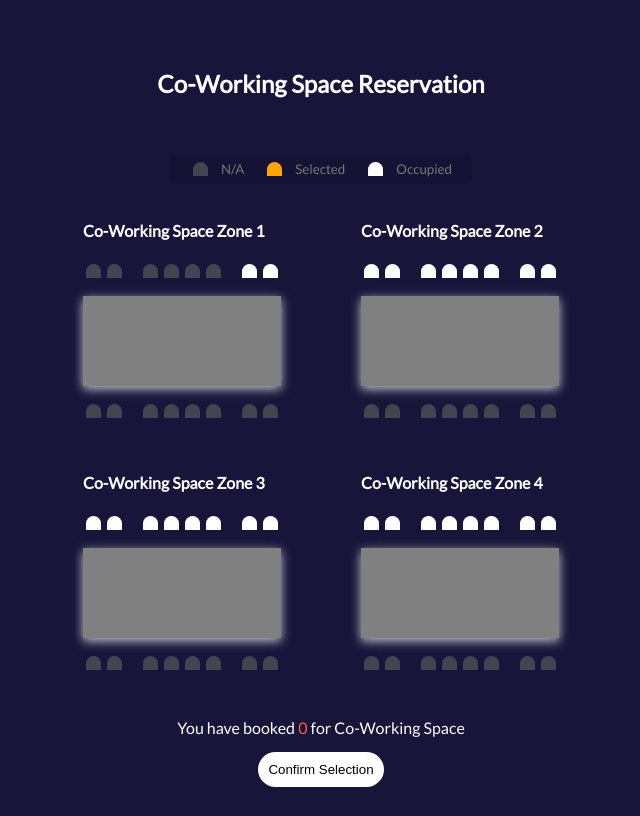
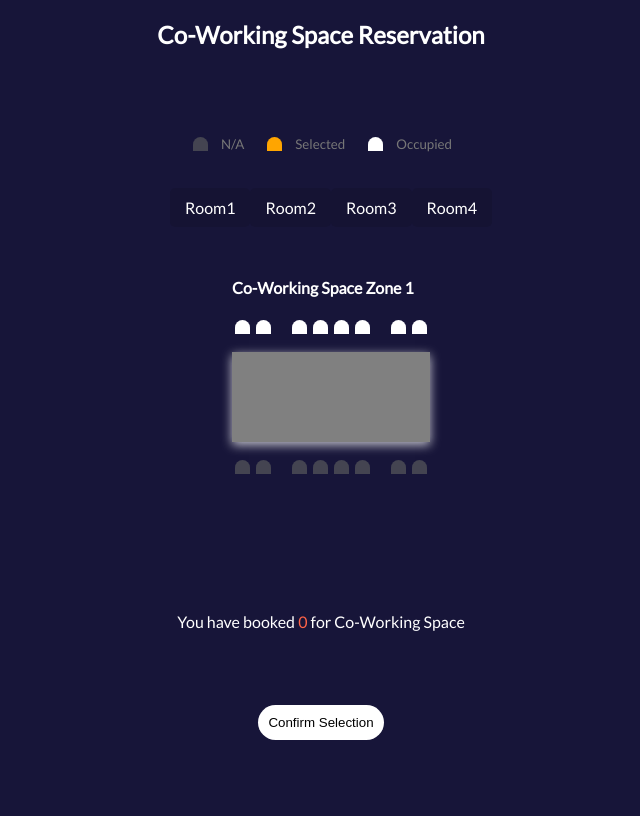
Before and after one commit to NaNiCatO/Project_web, a plain HTML site: page page/booking.html in a window 1280 px wide. Shown: the whole page, without its empty margins (319-959 px from the left). Drawn offline with Linux system fonts and the light colour scheme.

Commit message:
complete booking
done

```diff
--- a/css/booking.css
+++ b/css/booking.css
@@ -2,6 +2,8 @@
 
 * {
   box-sizing: border-box;
+  margin: auto;
+  padding: auto;
 }
 
 body {
@@ -35,8 +37,13 @@ body {
 .container,.container2,.container3,.container4 {
   perspective: 1000px;
   margin-bottom: 30px;
+
 }
+.head{
+  padding-bottom: 20px;
+  margin-top: -50px;
 
+}
 .seat {
   background-color: #444451;
   height: 14px;
@@ -45,6 +52,8 @@ body {
   border-top-left-radius: 10px;
   border-top-right-radius: 10px;
 }
+
+
 
 .seat.selected {
   background-color: orange;
@@ -73,7 +82,7 @@ body {
 }
 
 .showcase {
-  background-color: rgba(0, 0, 0, 0.1);
+  /* background-color: rgba(0, 0, 0, 0.1); */
   padding: 5px 10px;
   border-radius: 5px;
   color: #777;
@@ -157,3 +166,44 @@ p.text span {
 p{
   padding: 10px;
 }
+
+
+/* .bg{
+  background-color: red;
+} */
+
+.Room {
+  list-style: none;
+  display: flex;
+  margin-top: -100px;
+  padding: 30px 0px 0px 20px;
+  /* background-color: #fff; */
+
+}
+
+.small1 {
+  margin-top: -20px;
+  padding: 10px 15px 10px 15px;
+  cursor: pointer;
+  background-color:rgba(0, 0, 0, 0.1);
+  border-radius: 5px;
+}
+
+.small1:hover {
+  color: orange; /* Change the color on hover as needed */
+}
+
+
+.Room li {
+  margin-top: -20px;
+  padding: 10px 15px 10px 15px;
+  cursor: pointer;
+  background-color:rgba(0, 0, 0, 0.1);
+  border-radius: 5px;
+}
+
+
+
+.Room li:hover {
+  color: orange; /* Change the color on hover as needed */
+}
--- a/js/booking.js
+++ b/js/booking.js
@@ -1,14 +1,76 @@
 const container = document.querySelector('.container');
-const seats = document.querySelectorAll('.row .seat:not(.occupied');
-const count = document.getElementById('count');
-const total = document.getElementById('total');
-const CoSeatSelect = document.getElementById('CoSeat');
-const confirmButton = document.getElementById('confirm-button');
-
-
 const container2 = document.querySelector('.container2');
 const container3 = document.querySelector('.container3');
 const container4 = document.querySelector('.container4');
+const RoomBarEL = document.getElementById('RoomBarEL');
+
+const count = document.getElementById('count');
+const CoSeatSelect = document.getElementById('CoSeat');
+const confirmButton = document.getElementById('confirm-button');
+const seats = document.querySelectorAll('.row .seat:not(.occupied)');
+
+
+showRoom(1);
+
+
+
+
+
+function showRoom(roomNumber) {
+  RoomBarEL.style.display = 'flex';
+
+
+  for (let i = 1; i <= 4; i++) {
+
+    const roomEl = document.getElementById('Room' + i);
+    console.log('roomEl =', roomNumber);
+    const containerEl = document.getElementById('container' + i);
+    if (i === roomNumber) {
+      roomEl.style.display = 'flex';
+      containerEl.style.display = 'flex';
+      console.log('if container =', i);
+
+    } else {
+      roomEl.style.display = 'flex';
+      containerEl.style.display = 'none';
+      // console.log('else container =', i);
+
+    }
+
+  }
+
+
+
+
+  updateSelectedCount();
+
+}
+
+
+
+
+
+confirmButton.addEventListener('click', () => {
+  // Mark selected seats as occupied
+  const selectedSeats = document.querySelectorAll('.row .seat.selected');
+  selectedSeats.forEach((seat) => {
+    seat.classList.remove('selected');
+    seat.classList.add('occupied');
+  });
+
+
+
+  const selectedSeatsCount = selectedSeats.length;
+
+  // Display a confirmation message using alert
+  alert("You have successfully booked the seat for " + selectedSeatsCount + " seats");
+  updateSelectedCount();
+
+});
+
+
+
+
 
 
 function setCoSeatData(CoSeatIndex) {
@@ -63,9 +125,9 @@ container.addEventListener('click', (e) => {
 
     updateSelectedCount();
   }
+  console.log('container');
 });
 
-// Seat click event
 container2.addEventListener('click', (e) => {
   if (e.target.classList.contains('seat') && !e.target.classList.contains('occupied')) {
     e.target.classList.toggle('selected');
@@ -73,10 +135,10 @@ container2.addEventListener('click', (e) => {
 
     updateSelectedCount();
   }
+  console.log('container2');
 });
 
-
-
+// Seat click event
 container3.addEventListener('click', (e) => {
   if (e.target.classList.contains('seat') && !e.target.classList.contains('occupied')) {
     e.target.classList.toggle('selected');
@@ -84,9 +146,10 @@ container3.addEventListener('click', (e) => {
 
     updateSelectedCount();
   }
+  console.log('container3');
 });
 
-
+// Seat click event
 container4.addEventListener('click', (e) => {
   if (e.target.classList.contains('seat') && !e.target.classList.contains('occupied')) {
     e.target.classList.toggle('selected');
@@ -94,6 +157,7 @@ container4.addEventListener('click', (e) => {
 
     updateSelectedCount();
   }
+  console.log('container4');
 });
 
 
@@ -101,49 +165,9 @@ container4.addEventListener('click', (e) => {
 updateSelectedCount();
 
 
-confirmButton.addEventListener('click', () => {
-    // Mark selected seats as occupied
-    const selectedSeats = document.querySelectorAll('.row .seat.selected');
-    selectedSeats.forEach((seat) => {
-      seat.classList.remove('selected');
-      seat.classList.add('occupied');
-    });
-
-    const selectedSeatsCount = selectedSeats.length;
-
-    // Display a confirmation message using alert
-    alert("You have successfully booked the seat for " + selectedSeatsCount + " seats");
-
-    updateSelectedCount();
-  });
-
   function updateSelectedCount() {
     const selectedSeats = document.querySelectorAll('.row .seat.selected');
     const selectedSeatsCount = selectedSeats.length;
 
     count.innerText = selectedSeatsCount;
   }
-
-
-
-
-  // Clear local storage data when a new day starts (at midnight)
-
-// function clearLocalStorageOnNewDay() {
-//   const lastClearTime = localStorage.getItem('lastClearTime');
-//   if (!lastClearTime) {
-//     localStorage.setItem('lastClearTime', new Date().getTime());
-//   } else {
-//     const lastClearDate = new Date(parseInt(lastClearTime));
-//     const now = new Date();
-//     if (now - lastClearDate >= 24 * 60 * 60 * 1000) { // 24 hours
-//       // Clear data
-//       localStorage.clear();
-//       // Set the new last clear time
-//       localStorage.setItem('lastClearTime', now.getTime());
-//     }
-//   }
-// }
-
-// // Run the clearLocalStorageOnNewDay function when the page loads
-// clearLocalStorageOnNewDay();
--- a/page/booking.html
+++ b/page/booking.html
@@ -1,3 +1,5 @@
+
+
 <!DOCTYPE html>
 <html lang="en">
 
@@ -11,20 +13,8 @@
 
 <body>
 
-
-
-
   <div class="CoSeat-container">
-    <h2 id = "CoSeat">Co-Working Space Reservation</h2>
-
-      <!-- <label>Pick a Seat:</label>
-      <select id="CoSeat">
-        <option value="99">Co-Working Zone1</option>
-        <option value="98">Co-Working Zone2</option>
-
-      </select> -->
-
-
+    <h2 id="CoSeat">Co-Working Space Reservation</h2>
   </div>
 
   <ul class="showcase">
@@ -32,18 +22,25 @@
       <div class="seat"></div>
       <small>N/A</small>
     </li>
-
     <li>
       <div class="seat selected"></div>
       <small>Selected</small>
     </li>
-
     <li>
       <div class="seat occupied"></div>
       <small>Occupied</small>
     </li>
   </ul>
 
+<div class = "bg">
+  <ul class="Room" id="RoomBarEL">
+
+      <div class="small1" id="Room1" onclick="showRoom(1);">Room1</div>
+      <div class="small1" id="Room2" onclick="showRoom(2);">Room2</div>
+      <div class="small1" id="Room3" onclick="showRoom(3);">Room3</div>
+      <div class="small1" id="Room4" onclick="showRoom(4);">Room4</div>
+  </ul>
+</div>
 
 
 
@@ -51,42 +48,12 @@
   <div class="fixed-container">
     <div class="space">
 
+      <div class="container Room" id="container1">
         <div class="container">
+
+
           <div class="head">
             <h4>Co-Working Space Zone 1</h1>
-        </div>
-        <div class="row">
-          <div class="seat" value="1"></div>
-          <div class="seat" value="2"></div>
-          <div class="seat" value="3"></div>
-          <div class="seat" value="4"></div>
-          <div class="seat" value="5"></div>
-          <div class="seat" value="6"></div>
-          <div class="seat occupied" value="7"></div>
-          <div class="seat occupied" value="8"></div>
-        </div>
-
-        <div class="screen"></div>
-
-        <div class="row">
-          <div class="seat" value="9"></div>
-          <div class="seat" value="10"></div>
-          <div class="seat" value="11"></div>
-          <div class="seat" value="12"></div>
-          <div class="seat" value="13"></div>
-          <div class="seat" value="14"></div>
-          <div class="seat" value="15"></div>
-          <div class="seat" value="16"></div>
-        </div>
-      </div>
-
-
-
-
-      <!-- Zone 2: Seat Selection -->
-      <div class="container2">
-        <div class="head">
-          <h4>Co-Working Space Zone 3</h1>
           </div>
           <div class="row">
             <div class="seat occupied" value="11"></div>
@@ -112,14 +79,14 @@
             <div class="seat" value="161"></div>
           </div>
         </div>
-
       </div>
 
+      <!-- Zone 2: Seat Selection -->
+      <div class="container Room" id="container2">
+        <!-- Content for Room 2 -->
+        <div class="container2">
 
-    <div class="space">
 
-      <!-- Zone 3: Seat Selection -->
-      <div class="container3">
           <div class="head">
             <h4>Co-Working Space Zone 2</h1>
           </div>
@@ -147,56 +114,81 @@
             <div class="seat" value="161"></div>
           </div>
         </div>
+      </div>
+
+      <!-- Zone 3: Seat Selection -->
+      <div class="container Room" id="container3">
+        <!-- Content for Room 3 -->
+        <div class="container3">
 
 
+          <div class="head">
+            <h4>Co-Working Space Zone 3</h1>
+          </div>
+          <div class="row">
+            <div class="seat occupied" value="11"></div>
+            <div class="seat occupied" value="21"></div>
+            <div class="seat occupied" value="31"></div>
+            <div class="seat" value="41"></div>
+            <div class="seat occupied" value="51"></div>
+            <div class="seat occupied" value="61"></div>
+            <div class="seat" value="71"></div>
+            <div class="seat occupied" value="81"></div>
+          </div>
+
+          <div class="screen"></div>
+
+          <div class="row">
+            <div class="seat" value="1"></div>
+            <div class="seat" value="11"></div>
+            <div class="seat" value="1211"></div>
+            <div class="seat" value="1221"></div>
+            <div class="seat" value="1312"></div>
+            <div class="seat" value="1412"></div>
+            <div class="seat" value="1512"></div>
+            <div class="seat" value="1612"></div>
+          </div>
+        </div>
+      </div>
+
       <!-- Zone 4: Seat Selection -->
+      <div class="container Room" id="container4">
+        <!-- Content for Room 4 -->
         <div class="container4">
+
+
           <div class="head">
             <h4>Co-Working Space Zone 4</h1>
           </div>
           <div class="row">
             <div class="seat occupied" value="11"></div>
             <div class="seat occupied" value="21"></div>
-          <div class="seat occupied" value="31"></div>
+            <div class="seat" value="31"></div>
             <div class="seat occupied" value="41"></div>
-          <div class="seat occupied" value="51"></div>
+            <div class="seat" value="51"></div>
             <div class="seat occupied" value="61"></div>
-          <div class="seat occupied" value="71"></div>
+            <div class="seat" value="71"></div>
             <div class="seat occupied" value="81"></div>
           </div>
 
           <div class="screen"></div>
 
           <div class="row">
-          <div class="seat" value="91"></div>
-          <div class="seat" value="101"></div>
-          <div class="seat" value="111"></div>
-          <div class="seat" value="121"></div>
-          <div class="seat" value="131"></div>
-          <div class="seat" value="141"></div>
-          <div class="seat" value="151"></div>
-          <div class="seat" value="161"></div>
+            <div class="seat" value="1"></div>
+            <div class="seat" value="11"></div>
+            <div class="seat" value="1211"></div>
+            <div class="seat" value="1221"></div>
+            <div class="seat" value="1312"></div>
+            <div class="seat" value="1412"></div>
+            <div class="seat" value="1512"></div>
+            <div class="seat" value="1612"></div>
+          </div>
+          </div>
         </div>
       </div>
 
-
     </div>
-
-
-
-
-
   </div>
-
-
-
-
-
-
-
-
-
-
 
   <p class="text">
     You have booked <span id="count">0</span> for Co-Working Space
@@ -205,6 +197,7 @@
   <button id="confirm-button" class="button">Confirm Selection</button>
 
   <script src="/js/booking.js"></script>
+
 </body>
 
 </html>
```
Lines whose indentation alone changed are shown as unchanged.
